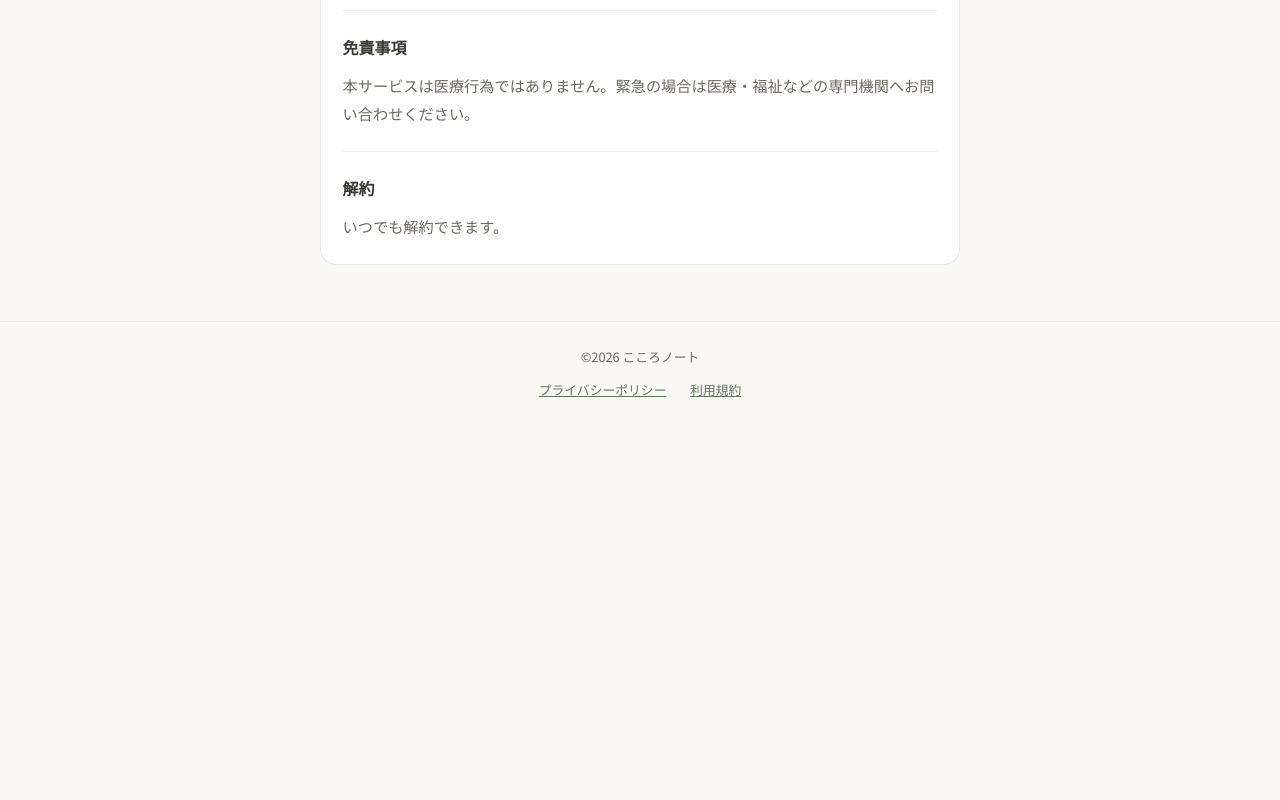
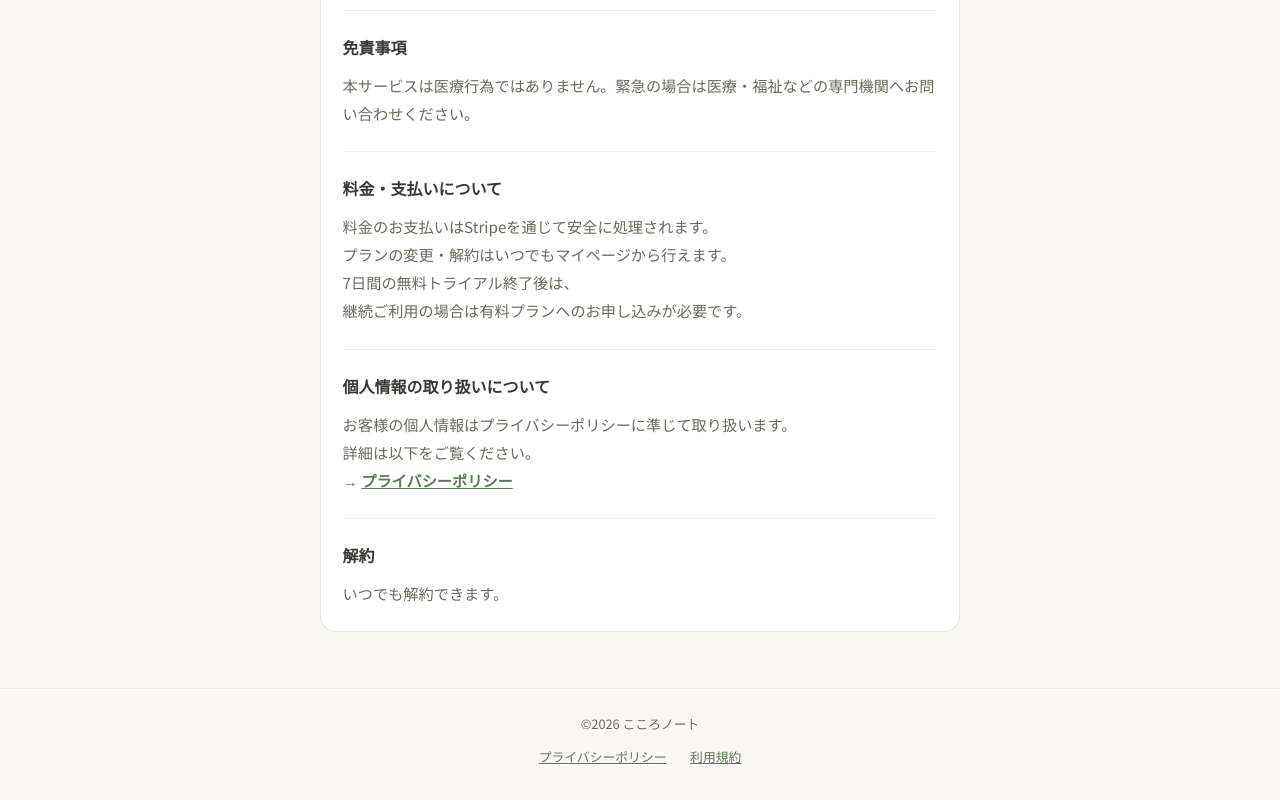
Before and after one commit to hiro9215koctwcx-glitch/kokoro-note-lp, a website: page terms/index.html in a window 1280 px wide. Shown: the part 487-1287 px from the top of the page. Before the commit the page ends 920 px from the top, so only its background shows below. Drawn offline with Linux system fonts and the light colour scheme.

Commit message:
新しい料金・支払いに関するセクションと個人情報の取り扱いについてのセクションを追加し、リンクのスタイルを更新

```diff
--- a/terms/index.html
+++ b/terms/index.html
@@ -92,6 +92,10 @@
       color: var(--text-muted);
       line-height: 1.85;
     }
+    .legal-block a {
+      color: var(--green-dark);
+      font-weight: 600;
+    }
     .site-footer {
       padding: 1.5rem 0 2rem;
       text-align: center;
@@ -136,6 +140,23 @@
           <p>本サービスは医療行為ではありません。緊急の場合は医療・福祉などの専門機関へお問い合わせください。</p>
         </section>
         <section>
+          <h2>料金・支払いについて</h2>
+          <p>
+            料金のお支払いはStripeを通じて安全に処理されます。<br />
+            プランの変更・解約はいつでもマイページから行えます。<br />
+            7日間の無料トライアル終了後は、<br />
+            継続ご利用の場合は有料プランへのお申し込みが必要です。
+          </p>
+        </section>
+        <section>
+          <h2>個人情報の取り扱いについて</h2>
+          <p>
+            お客様の個人情報はプライバシーポリシーに準じて取り扱います。<br />
+            詳細は以下をご覧ください。<br />
+            → <a href="/privacy">プライバシーポリシー</a>
+          </p>
+        </section>
+        <section>
           <h2>解約</h2>
           <p>いつでも解約できます。</p>
         </section>
```
